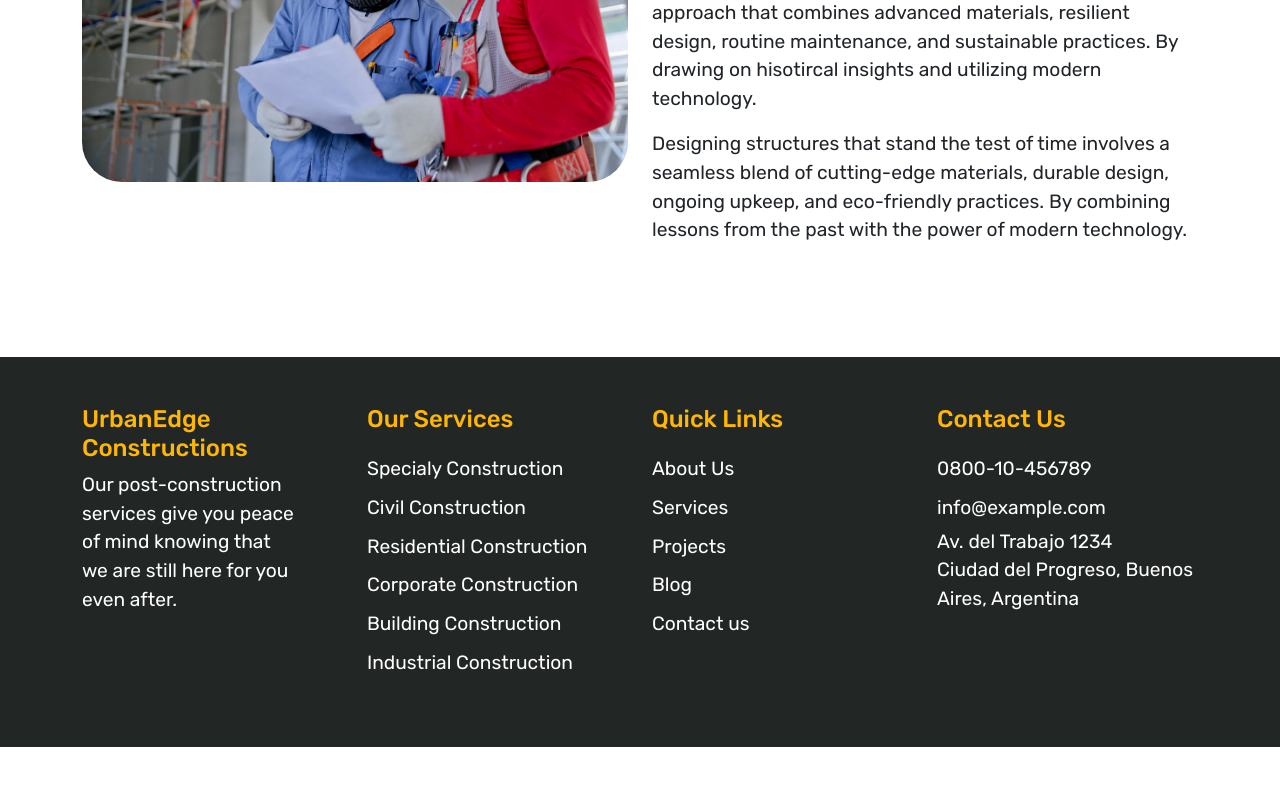
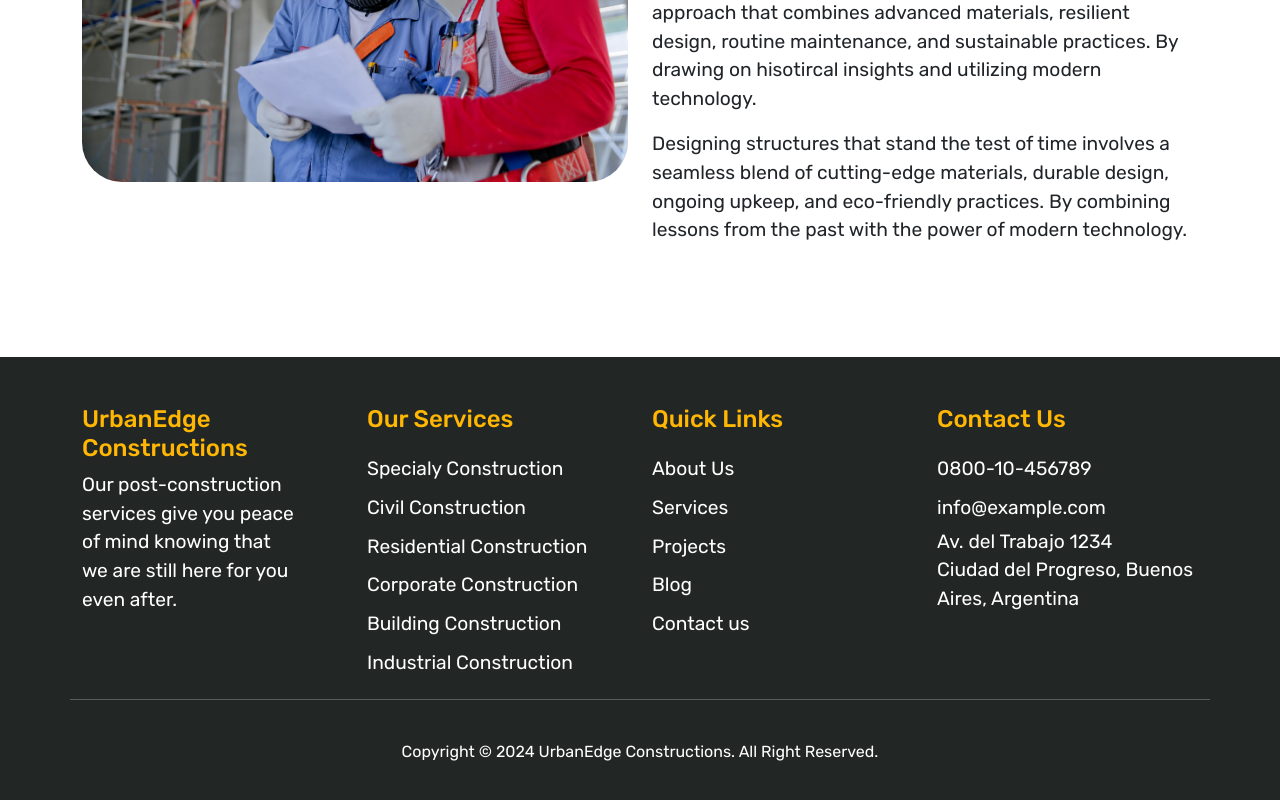
Before and after one commit to Ccangaro747/frontend_construction_react, a React (Vite) app: page / in a window 1280 px wide. Shown: the part 1166-1966 px from the top of the page. Before the commit the page ends 1913 px from the top, so only its background shows below. Built offline with nearby package versions, Linux system fonts and the light colour scheme.

Commit message:
Añadido footer con copyright y estilos centrados

```diff
--- a/src/components/frontend/Home.jsx
+++ b/src/components/frontend/Home.jsx
@@ -126,6 +126,8 @@ const Home = () => {
               </p>
             </ul>
           </div>
+          <hr />
+          <div className="text-center pt-4">Copyright © 2024 UrbanEdge Constructions. All Right Reserved.</div>
         </div>
       </div>
     </footer>
```
